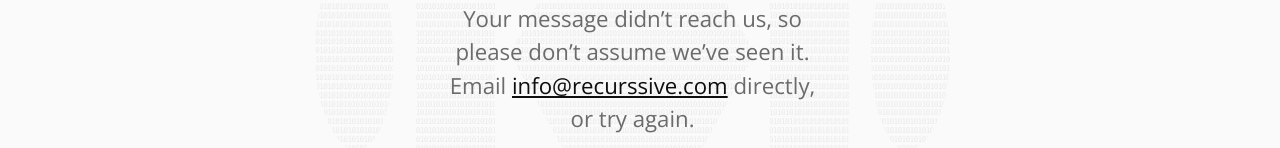
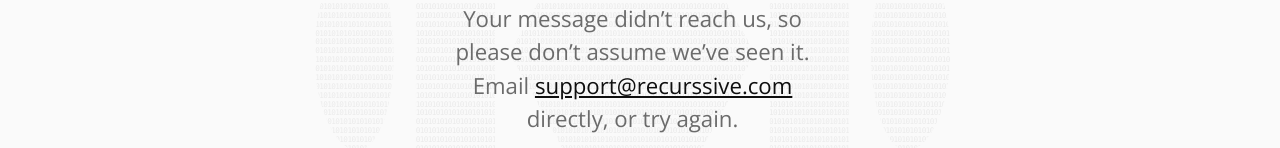
Before and after one commit to Doberjohn/recurssive, a Next.js app: page /contact/problem in a window 1280 px wide. Shown: the part 403-551 px from the top of the page. Built offline with nearby package versions, Linux system fonts and the light colour scheme; no server answers.

Commit message:
updated email

```diff
--- a/src/app/contact/problem/page.tsx
+++ b/src/app/contact/problem/page.tsx
@@ -38,8 +38,8 @@
         <>
           Your message didn’t reach us, so please don’t assume we’ve seen it.
           Email{' '}
-          <a href={`mailto:${site.email}`} className="text-ink underline underline-offset-2">
-            {site.email}
+          <a href={`mailto:${site.supportEmail}`} className="text-ink underline underline-offset-2">
+            {site.supportEmail}
           </a>{' '}
           directly, or try again.
         </>
```
